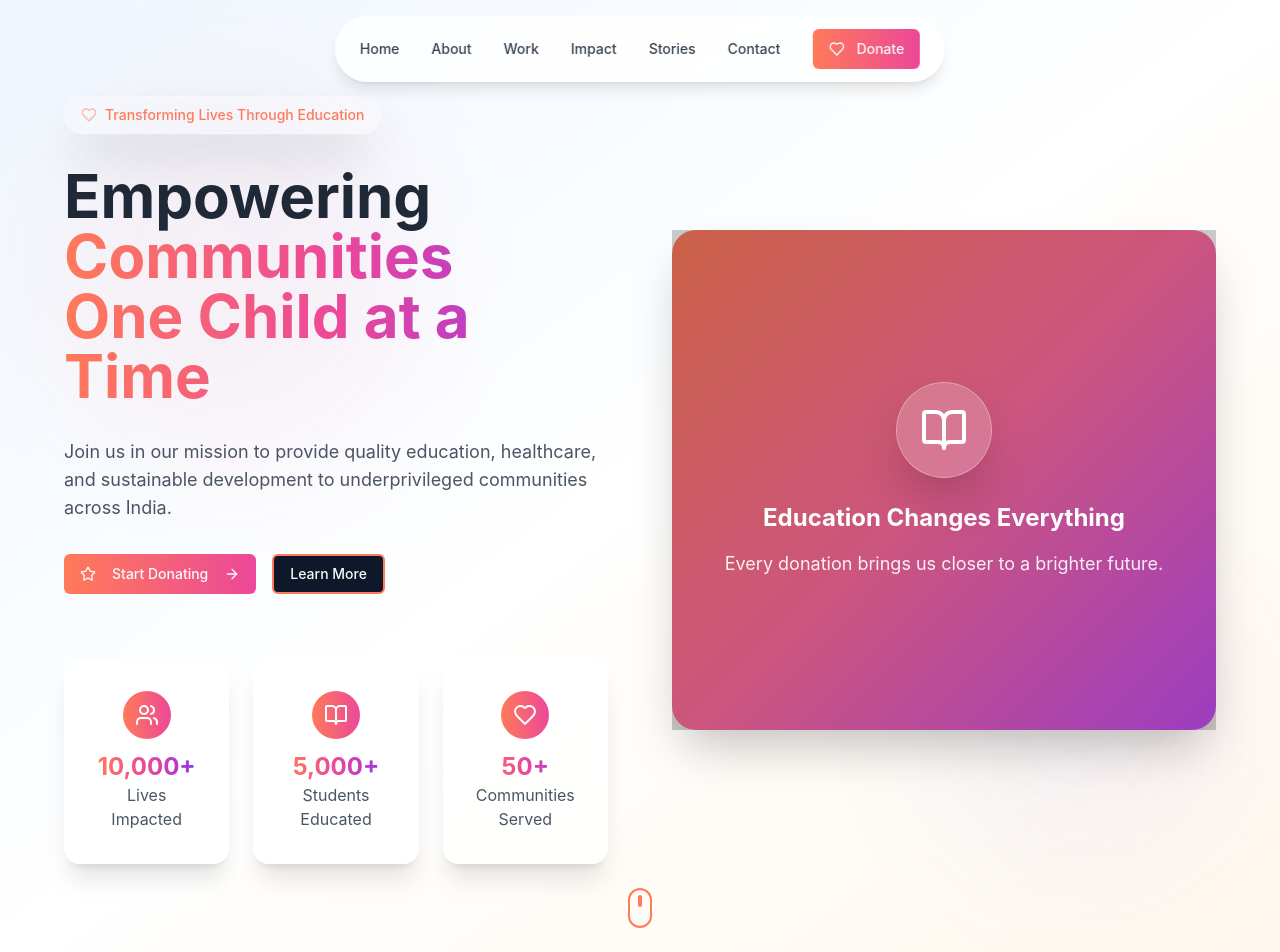
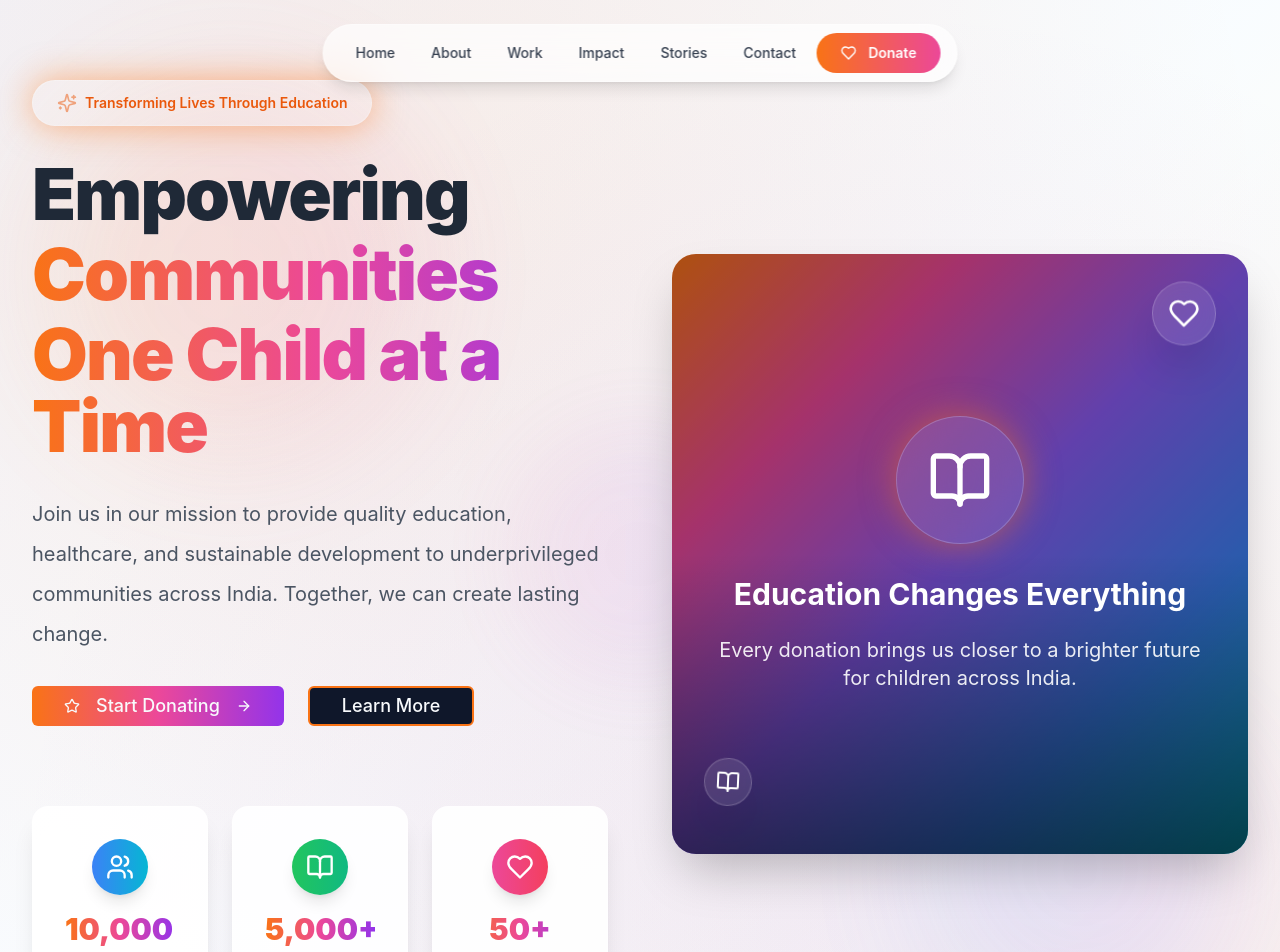
Before and after one commit to 22h4/ek-nayi-soch-connect, a React (Vite) app: page / in a window 1280 px wide. Shown: the top 952 px of the page. Built offline with nearby package versions, Linux system fonts and the light colour scheme.

Commit message:
Fix spacing and improve design
Improve overall website design and spacing between sections.

```diff
--- a/src/components/HeroSection.tsx
+++ b/src/components/HeroSection.tsx
@@ -1,7 +1,7 @@
 
 import React, { useEffect, useState } from 'react';
 import { Button } from '@/components/ui/button';
-import { ArrowRight, Heart, Users, BookOpen, Star } from 'lucide-react';
+import { ArrowRight, Heart, Users, BookOpen, Star, Sparkles } from 'lucide-react';
 
 const HeroSection = () => {
   const [isVisible, setIsVisible] = useState(false);
@@ -11,9 +11,9 @@ const HeroSection = () => {
   }, []);
 
   const stats = [
-    { icon: Users, label: 'Lives Impacted', value: '10,000+' },
-    { icon: BookOpen, label: 'Students Educated', value: '5,000+' },
-    { icon: Heart, label: 'Communities Served', value: '50+' }
+    { icon: Users, label: 'Lives Impacted', value: '10,000+', color: 'from-blue-500 to-cyan-500' },
+    { icon: BookOpen, label: 'Students Educated', value: '5,000+', color: 'from-green-500 to-emerald-500' },
+    { icon: Heart, label: 'Communities Served', value: '50+', color: 'from-pink-500 to-rose-500' }
   ];
 
   const scrollToSection = (href: string) => {
@@ -24,64 +24,69 @@ const HeroSection = () => {
   };
 
   return (
-    <section id="home" className="relative min-h-screen flex items-center justify-center overflow-hidden">
-      {/* Background */}
-      <div className="absolute inset-0 bg-gradient-to-br from-blue-50 via-white to-orange-50"></div>
+    <section id="home" className="relative min-h-screen flex items-center justify-center overflow-hidden no-spacing bg-gradient-1">
+      {/* Enhanced Background */}
+      <div className="absolute inset-0">
+        <div className="absolute inset-0 bg-gradient-to-br from-blue-50/80 via-white/60 to-orange-50/80"></div>
+        <div className="absolute inset-0 bg-[radial-gradient(circle_at_30%_20%,rgba(249,115,22,0.1),transparent_70%)]"></div>
+        <div className="absolute inset-0 bg-[radial-gradient(circle_at_70%_80%,rgba(139,92,246,0.1),transparent_70%)]"></div>
+      </div>
 
       {/* Floating Background Elements */}
-      <div className="absolute inset-0 opacity-20 mobile-hidden">
-        <div className="absolute w-96 h-96 bg-gradient-to-r from-warm-orange/30 to-pink-500/30 rounded-full blur-3xl top-20 left-10 animate-float"></div>
-        <div className="absolute w-80 h-80 bg-gradient-to-r from-blue-400/30 to-purple-500/30 rounded-full blur-3xl bottom-20 right-10 animate-float" style={{ animationDelay: '2s' }}></div>
+      <div className="absolute inset-0 opacity-30 mobile-hidden">
+        <div className="absolute w-96 h-96 bg-gradient-to-r from-orange-400/40 to-pink-500/40 rounded-full blur-3xl top-20 left-10 animate-float"></div>
+        <div className="absolute w-80 h-80 bg-gradient-to-r from-blue-400/40 to-purple-500/40 rounded-full blur-3xl bottom-20 right-10 animate-float" style={{ animationDelay: '2s' }}></div>
+        <div className="absolute w-64 h-64 bg-gradient-to-r from-pink-400/30 to-violet-500/30 rounded-full blur-2xl top-1/2 left-1/2 transform -translate-x-1/2 -translate-y-1/2 animate-float" style={{ animationDelay: '4s' }}></div>
       </div>
 
-      <div className="container-spacing relative z-10 section-spacing">
-        <div className="max-w-6xl mx-auto">
-          <div className="grid lg:grid-cols-2 gap-12 lg:gap-16 items-center">
+      <div className="container-spacing relative z-10 w-full">
+        <div className="max-w-7xl mx-auto">
+          <div className="grid lg:grid-cols-2 gap-8 lg:gap-16 items-center min-h-screen py-20">
             {/* Left Content */}
             <div className={`space-y-8 ${isVisible ? 'animate-fade-in-up' : 'opacity-0'}`}>
-              <div className="inline-flex items-center px-4 py-2 glass-card text-warm-orange font-medium rounded-full text-sm">
-                <Heart className="w-4 h-4 mr-2 animate-pulse" />
+              <div className="inline-flex items-center px-6 py-3 glass-card text-orange-600 font-semibold rounded-full text-sm animate-pulse-glow">
+                <Sparkles className="w-5 h-5 mr-2 animate-pulse" />
                 Transforming Lives Through Education
               </div>
 
               <h1 className="heading-xl">
                 <span className="text-gray-800">Empowering</span>
-                <span className="block text-gradient">Communities</span>
-                <span className="block text-gradient">One Child at a Time</span>
+                <span className="block text-gradient mt-2">Communities</span>
+                <span className="block text-gradient mt-2">One Child at a Time</span>
               </h1>
 
-              <p className="text-body max-w-2xl">
+              <p className="text-body max-w-2xl leading-loose">
                 Join us in our mission to provide quality education, healthcare, and sustainable development
-                to underprivileged communities across India.
+                to underprivileged communities across India. Together, we can create lasting change.
               </p>
 
-              <div className="flex flex-col sm:flex-row gap-4">
+              <div className="flex flex-col sm:flex-row gap-6">
                 <Button
                   onClick={() => scrollToSection('#contact')}
-                  className="btn-primary group"
+                  className="btn-primary group text-lg py-4 px-8"
                 >
-                  <Star className="w-4 h-4 mr-2" />
+                  <Star className="w-5 h-5 mr-2" />
                   Start Donating
-                  <ArrowRight className="w-4 h-4 ml-2 group-hover:translate-x-1 transition-transform" />
+                  <ArrowRight className="w-5 h-5 ml-2 group-hover:translate-x-2 transition-transform duration-300" />
                 </Button>
                 <Button
                   onClick={() => scrollToSection('#about')}
-                  className="btn-secondary"
+                  className="btn-secondary text-lg py-4 px-8"
                 >
                   Learn More
                 </Button>
               </div>
 
-              {/* Stats */}
-              <div className="grid grid-cols-1 sm:grid-cols-3 gap-6 pt-8">
+              {/* Enhanced Stats */}
+              <div className="grid grid-cols-1 sm:grid-cols-3 gap-6 pt-12">
                 {stats.map((stat, index) => (
-                  <div key={stat.label} className="text-center">
-                    <div className="modern-card mobile-padding">
-                      <div className="w-12 h-12 bg-gradient-to-r from-warm-orange to-pink-500 rounded-full flex items-center justify-center mx-auto mb-3">
-                        <stat.icon className="w-6 h-6 text-white" />
+                  <div key={stat.label} className={`text-center ${isVisible ? 'animate-fade-in-up' : 'opacity-0'}`} style={{ animationDelay: `${index * 0.2}s` }}>
+                    <div className="floating-card mobile-padding">
+                      <div className={`w-14 h-14 bg-gradient-to-r ${stat.color} rounded-full flex items-center justify-center mx-auto mb-4 shadow-lg`}>
+                        <stat.icon className="w-7 h-7 text-white" />
                       </div>
-                      <div className="text-2xl font-bold text-gradient">{stat.value}</div>
-                      <div className="mobile-text text-gray-600">{stat.label}</div>
+                      <div className="text-3xl font-black text-gradient mb-2">{stat.value}</div>
+                      <div className="text-sm font-medium text-gray-600">{stat.label}</div>
                     </div>
                   </div>
                 ))}
@@ -89,17 +94,27 @@ const HeroSection = () => {
             </div>
 
             {/* Right Content */}
-            <div className={`relative ${isVisible ? 'animate-slide-in' : 'opacity-0'}`} style={{ animationDelay: '0.3s' }}>
+            <div className={`relative ${isVisible ? 'animate-slide-in' : 'opacity-0'}`} style={{ animationDelay: '0.4s' }}>
               <div className="relative">
-                <div className="w-full h-[400px] lg:h-[500px] gradient-primary rounded-3xl shadow-2xl overflow-hidden">
-                  <div className="absolute inset-0 bg-black/20"></div>
+                <div className="w-full h-[500px] lg:h-[600px] gradient-primary rounded-3xl shadow-2xl overflow-hidden relative">
+                  <div className="absolute inset-0 bg-black/30"></div>
+                  <div className="absolute inset-0 bg-gradient-to-t from-black/50 via-transparent to-transparent"></div>
+
+                  {/* Floating elements inside the card */}
+                  <div className="absolute top-8 right-8 w-16 h-16 glass-card rounded-full flex items-center justify-center animate-float">
+                    <Heart className="w-8 h-8 text-white" />
+                  </div>
+                  <div className="absolute bottom-8 left-8 w-12 h-12 glass-card rounded-full flex items-center justify-center animate-float" style={{ animationDelay: '1s' }}>
+                    <BookOpen className="w-6 h-6 text-white" />
+                  </div>
+
                   <div className="absolute inset-0 flex items-center justify-center">
                     <div className="text-center text-white mobile-padding">
-                      <div className="w-16 h-16 lg:w-24 lg:h-24 glass-card rounded-full flex items-center justify-center mx-auto mb-6">
-                        <BookOpen className="w-8 h-8 lg:w-12 lg:h-12" />
+                      <div className="w-24 h-24 lg:w-32 lg:h-32 glass-card rounded-full flex items-center justify-center mx-auto mb-8 animate-pulse-glow">
+                        <BookOpen className="w-12 h-12 lg:w-16 lg:h-16" />
                       </div>
-                      <h3 className="text-xl lg:text-2xl font-bold mb-4">Education Changes Everything</h3>
-                      <p className="text-base lg:text-lg opacity-90">Every donation brings us closer to a brighter future.</p>
+                      <h3 className="text-2xl lg:text-3xl font-bold mb-6">Education Changes Everything</h3>
+                      <p className="text-lg lg:text-xl opacity-90 leading-relaxed">Every donation brings us closer to a brighter future for children across India.</p>
                     </div>
                   </div>
                 </div>
@@ -109,10 +124,10 @@ const HeroSection = () => {
         </div>
       </div>
 
-      {/* Scroll Indicator */}
+      {/* Enhanced Scroll Indicator */}
       <div className="absolute bottom-8 left-1/2 transform -translate-x-1/2 mobile-hidden">
-        <div className="w-6 h-10 border-2 border-warm-orange rounded-full flex justify-center">
-          <div className="w-1 h-3 bg-warm-orange rounded-full mt-2 animate-bounce"></div>
+        <div className="w-8 h-12 border-2 border-orange-500 rounded-full flex justify-center animate-pulse-glow">
+          <div className="w-2 h-4 bg-gradient-to-b from-orange-500 to-pink-500 rounded-full mt-2 animate-bounce"></div>
         </div>
       </div>
     </section>
--- a/src/components/Navigation.tsx
+++ b/src/components/Navigation.tsx
@@ -9,7 +9,7 @@ const Navigation = () => {
 
   useEffect(() => {
     const handleScroll = () => {
-      setIsScrolled(window.scrollY > 50);
+      setIsScrolled(window.scrollY > 100);
     };
     window.addEventListener('scroll', handleScroll, { passive: true });
     return () => window.removeEventListener('scroll', handleScroll);
@@ -33,29 +33,29 @@ const Navigation = () => {
   };
 
   return (
-    <nav className={`fixed top-4 left-1/2 transform -translate-x-1/2 z-50 transition-all duration-500 ${
+    <nav className={`fixed top-6 left-1/2 transform -translate-x-1/2 z-50 transition-all duration-700 ${
       isScrolled
-        ? 'bg-white/95 backdrop-blur-xl shadow-2xl'
-        : 'bg-white/80 backdrop-blur-md shadow-lg'
-    } rounded-full border border-white/20`}>
-      <div className="px-6 py-3">
+        ? 'bg-white/95 backdrop-blur-xl shadow-2xl scale-95'
+        : 'bg-white/70 backdrop-blur-lg shadow-lg scale-100'
+    } rounded-full border border-white/30`}>
+      <div className="px-4 py-2">
         <div className="flex items-center justify-between">
           {/* Desktop Navigation */}
-          <div className="hidden lg:flex items-center space-x-8">
+          <div className="hidden lg:flex items-center space-x-1">
             {navItems.map((item) => (
               <button
                 key={item.name}
                 onClick={() => scrollToSection(item.href)}
-                className="text-gray-700 hover:text-warm-orange transition-colors font-medium text-sm relative group"
+                className="text-gray-700 hover:text-orange-500 transition-all duration-300 font-medium text-sm px-4 py-2 rounded-full hover:bg-orange-50 relative group"
               >
                 {item.name}
-                <span className="absolute -bottom-1 left-0 w-0 h-0.5 bg-warm-orange transition-all duration-300 group-hover:w-full"></span>
+                <span className="absolute -bottom-1 left-1/2 transform -translate-x-1/2 w-0 h-1 bg-gradient-to-r from-orange-500 to-pink-500 rounded-full transition-all duration-300 group-hover:w-6"></span>
               </button>
             ))}
 
             <Button
               onClick={() => scrollToSection('#contact')}
-              className="btn-primary text-sm py-2 px-4"
+              className="ml-4 bg-gradient-to-r from-orange-500 to-pink-500 text-white font-semibold text-sm py-2 px-6 rounded-full hover:shadow-lg hover:scale-105 transition-all duration-300"
             >
               <Heart className="w-4 h-4 mr-1" />
               Donate
@@ -66,7 +66,7 @@ const Navigation = () => {
           <div className="lg:hidden flex items-center justify-between w-full">
             <span className="text-lg font-bold text-gradient">Ek Nayi Soch</span>
             <button
-              className="p-2 text-gray-700 hover:text-warm-orange transition-colors"
+              className="p-2 text-gray-700 hover:text-orange-500 transition-colors rounded-full hover:bg-orange-50"
               onClick={() => setIsMobileMenuOpen(!isMobileMenuOpen)}
             >
               {isMobileMenuOpen ? <X className="w-5 h-5" /> : <Menu className="w-5 h-5" />}
@@ -76,20 +76,20 @@ const Navigation = () => {
 
         {/* Mobile Menu */}
         {isMobileMenuOpen && (
-          <div className="lg:hidden mt-4 pt-4 border-t border-gray-200">
-            <div className="space-y-2">
+          <div className="lg:hidden mt-4 pt-4 border-t border-gray-200/50">
+            <div className="space-y-1">
               {navItems.map((item) => (
                 <button
                   key={item.name}
                   onClick={() => scrollToSection(item.href)}
-                  className="block w-full text-left px-3 py-2 text-gray-700 hover:text-warm-orange hover:bg-gray-50 transition-all rounded-lg text-sm"
+                  className="block w-full text-left px-4 py-3 text-gray-700 hover:text-orange-500 hover:bg-orange-50 transition-all rounded-lg text-sm font-medium"
                 >
                   {item.name}
                 </button>
               ))}
               <Button
                 onClick={() => scrollToSection('#contact')}
-                className="w-full mt-3 btn-primary text-sm"
+                className="w-full mt-3 bg-gradient-to-r from-orange-500 to-pink-500 text-white font-semibold text-sm py-3"
               >
                 <Heart className="w-4 h-4 mr-2" />
                 Donate Now
--- a/src/index.css
+++ b/src/index.css
@@ -29,6 +29,9 @@
 
   * {
     @apply border-border;
+    margin: 0;
+    padding: 0;
+    box-sizing: border-box;
   }
 
   html {
@@ -41,13 +44,34 @@
     font-family: 'Inter', -apple-system, BlinkMacSystemFont, 'Segoe UI', 'Roboto', sans-serif;
     overflow-x: hidden;
     line-height: 1.6;
+    margin: 0;
+    padding: 0;
+  }
+
+  #root {
+    margin: 0;
+    padding: 0;
+    width: 100%;
   }
 }
 
 @layer components {
-  /* Spacing System */
+  /* Remove all default spacing */
+  .no-spacing {
+    margin: 0 !important;
+    padding: 0 !important;
+  }
+
+  /* Seamless sections */
+  .seamless-section {
+    @apply w-full;
+    margin: 0;
+    padding: 0;
+  }
+
+  /* Spacing System - More controlled */
   .section-spacing {
-    @apply py-12 sm:py-16 md:py-20 lg:py-24;
+    @apply py-16 sm:py-20 md:py-24 lg:py-28;
   }
 
   .container-spacing {
@@ -55,58 +79,58 @@
   }
 
   .content-spacing {
-    @apply space-y-8 sm:space-y-12 md:space-y-16;
+    @apply space-y-8 sm:space-y-10 md:space-y-12;
   }
 
-  /* Modern Cards */
+  /* Enhanced Modern Cards */
   .modern-card {
-    @apply bg-white/80 backdrop-blur-lg border border-white/20 rounded-2xl shadow-xl hover:shadow-2xl transition-all duration-300;
+    @apply bg-white/90 backdrop-blur-xl border border-white/20 rounded-2xl shadow-xl hover:shadow-2xl transition-all duration-500;
   }
 
   .glass-card {
-    @apply bg-white/20 backdrop-blur-xl border border-white/30 rounded-3xl shadow-2xl;
+    @apply bg-white/10 backdrop-blur-2xl border border-white/20 rounded-3xl shadow-2xl;
   }
 
   .floating-card {
-    @apply modern-card hover:translate-y-[-8px] transition-all duration-300;
+    @apply modern-card hover:translate-y-[-4px] hover:shadow-2xl transition-all duration-500;
   }
 
-  /* Button System */
+  /* Enhanced Button System */
   .btn-primary {
-    @apply bg-gradient-to-r from-warm-orange to-pink-500 text-white font-semibold py-3 px-6 rounded-full transition-all duration-300 hover:shadow-lg hover:scale-105;
+    @apply bg-gradient-to-r from-orange-500 via-pink-500 to-purple-600 text-white font-semibold py-3 px-8 rounded-full transition-all duration-500 hover:shadow-xl hover:scale-105 hover:from-orange-600 hover:via-pink-600 hover:to-purple-700;
   }
 
   .btn-secondary {
-    @apply border-2 border-warm-orange text-warm-orange bg-transparent font-semibold py-3 px-6 rounded-full transition-all duration-300 hover:bg-warm-orange hover:text-white;
+    @apply border-2 border-orange-500 text-orange-500 bg-transparent font-semibold py-3 px-8 rounded-full transition-all duration-500 hover:bg-orange-500 hover:text-white hover:shadow-lg hover:scale-105;
   }
 
-  /* Typography */
+  /* Enhanced Typography */
   .heading-xl {
-    @apply text-3xl sm:text-4xl md:text-5xl lg:text-6xl font-bold leading-tight;
+    @apply text-4xl sm:text-5xl md:text-6xl lg:text-7xl font-black leading-tight tracking-tight;
   }
 
   .heading-lg {
-    @apply text-2xl sm:text-3xl md:text-4xl lg:text-5xl font-bold leading-tight;
+    @apply text-3xl sm:text-4xl md:text-5xl lg:text-6xl font-bold leading-tight tracking-tight;
   }
 
   .heading-md {
-    @apply text-xl sm:text-2xl md:text-3xl font-bold leading-tight;
+    @apply text-2xl sm:text-3xl md:text-4xl font-bold leading-tight;
   }
 
   .text-body {
-    @apply text-base sm:text-lg text-gray-600 leading-relaxed;
+    @apply text-lg sm:text-xl text-gray-600 leading-relaxed;
   }
 
-  /* Gradients */
+  /* Enhanced Gradients */
   .gradient-primary {
-    background: linear-gradient(135deg, #FF7A59 0%, #FF6B9D 50%, #C44CF0 100%);
+    background: linear-gradient(135deg, #f97316 0%, #ec4899 25%, #8b5cf6 50%, #3b82f6 75%, #06b6d4 100%);
   }
 
   .text-gradient {
-    @apply bg-gradient-to-r from-warm-orange via-pink-500 to-purple-600 bg-clip-text text-transparent;
+    @apply bg-gradient-to-r from-orange-500 via-pink-500 to-purple-600 bg-clip-text text-transparent;
   }
 
-  /* Grid System */
+  /* Responsive Grid System */
   .grid-responsive {
     @apply grid gap-6 sm:gap-8 md:gap-10 lg:gap-12;
   }
@@ -121,7 +145,7 @@
 
   /* Mobile Optimizations */
   .mobile-safe {
-    @apply px-4 sm:px-6;
+    @apply px-3 sm:px-4 md:px-6;
   }
 
   .mobile-text {
@@ -131,13 +155,26 @@
   .mobile-padding {
     @apply p-4 sm:p-6 md:p-8;
   }
+
+  /* Section Backgrounds */
+  .bg-gradient-1 {
+    background: linear-gradient(135deg, #fef7ff 0%, #f0f9ff 50%, #fefce8 100%);
+  }
+
+  .bg-gradient-2 {
+    background: linear-gradient(135deg, #f0f9ff 0%, #fef2f2 50%, #f7fee7 100%);
+  }
+
+  .bg-gradient-3 {
+    background: linear-gradient(135deg, #fefce8 0%, #fef7ff 50%, #f0f9ff 100%);
+  }
 }
 
-/* Optimized Animations */
+/* Enhanced Animations */
 @keyframes fadeInUp {
   from {
     opacity: 0;
-    transform: translate3d(0, 40px, 0);
+    transform: translate3d(0, 60px, 0);
   }
   to {
     opacity: 1;
@@ -146,14 +183,14 @@
 }
 
 @keyframes float {
-  0%, 100% { transform: translate3d(0, 0px, 0); }
-  50% { transform: translate3d(0, -20px, 0); }
+  0%, 100% { transform: translate3d(0, 0px, 0) rotate(0deg); }
+  50% { transform: translate3d(0, -30px, 0) rotate(5deg); }
 }
 
 @keyframes slideIn {
   from {
     opacity: 0;
-    transform: translate3d(-50px, 0, 0);
+    transform: translate3d(-80px, 0, 0);
   }
   to {
     opacity: 1;
@@ -161,17 +198,30 @@
   }
 }
 
+@keyframes pulse-glow {
+  0%, 100% {
+    box-shadow: 0 0 20px rgba(249, 115, 22, 0.3);
+  }
+  50% {
+    box-shadow: 0 0 40px rgba(249, 115, 22, 0.6);
+  }
+}
+
 /* Animation Classes */
 .animate-fade-in-up {
-  animation: fadeInUp 0.8s ease-out forwards;
+  animation: fadeInUp 1s ease-out forwards;
 }
 
 .animate-float {
-  animation: float 6s ease-in-out infinite;
+  animation: float 8s ease-in-out infinite;
 }
 
 .animate-slide-in {
-  animation: slideIn 0.6s ease-out forwards;
+  animation: slideIn 0.8s ease-out forwards;
+}
+
+.animate-pulse-glow {
+  animation: pulse-glow 3s ease-in-out infinite;
 }
 
 /* Performance Optimizations */
@@ -183,6 +233,11 @@
 
   .mobile-hidden {
     display: none;
+  }
+
+  /* Reduce spacing on mobile */
+  .section-spacing {
+    @apply py-12 sm:py-16;
   }
 }
 
@@ -196,3 +251,21 @@
     scroll-behavior: auto !important;
   }
 }
+
+/* Custom Scrollbar */
+::-webkit-scrollbar {
+  width: 8px;
+}
+
+::-webkit-scrollbar-track {
+  background: #f1f5f9;
+}
+
+::-webkit-scrollbar-thumb {
+  background: linear-gradient(135deg, #f97316, #ec4899);
+  border-radius: 4px;
+}
+
+::-webkit-scrollbar-thumb:hover {
+  background: linear-gradient(135deg, #ea580c, #db2777);
+}
--- a/src/pages/Index.tsx
+++ b/src/pages/Index.tsx
@@ -13,28 +13,42 @@ import ParallaxWrapper from '@/components/ParallaxWrapper';
 
 const Index = () => {
   return (
-    <div className="min-h-screen overflow-x-hidden">
+    <div className="min-h-screen overflow-x-hidden no-spacing">
       <Navigation />
-      <main className="relative">
+      <main className="relative no-spacing">
+        <div className="seamless-section">
           <HeroSection />
+        </div>
+        <div className="seamless-section">
           <ParallaxWrapper speed={0.05}>
             <AboutSection />
           </ParallaxWrapper>
+        </div>
+        <div className="seamless-section">
           <ParallaxWrapper speed={0.08}>
             <WorkSection />
           </ParallaxWrapper>
+        </div>
+        <div className="seamless-section">
           <ParallaxWrapper speed={0.03}>
             <ImpactSection />
           </ParallaxWrapper>
+        </div>
+        <div className="seamless-section">
           <ParallaxWrapper speed={0.06}>
             <StoriesSection />
           </ParallaxWrapper>
+        </div>
+        <div className="seamless-section">
           <ParallaxWrapper speed={0.04}>
             <DonationSection />
           </ParallaxWrapper>
+        </div>
+        <div className="seamless-section">
           <ParallaxWrapper speed={0.02}>
             <ContactSection />
           </ParallaxWrapper>
+        </div>
       </main>
       <Footer />
     </div>
```
Lines whose indentation alone changed are shown as unchanged.
